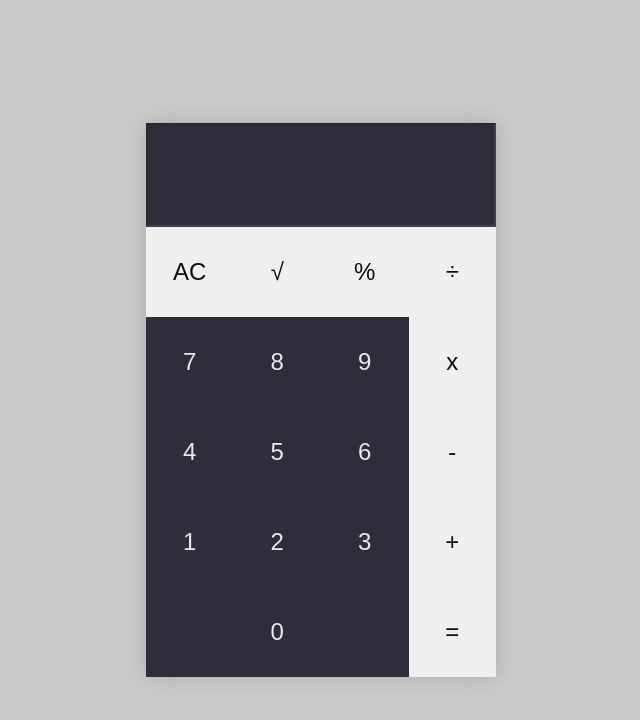
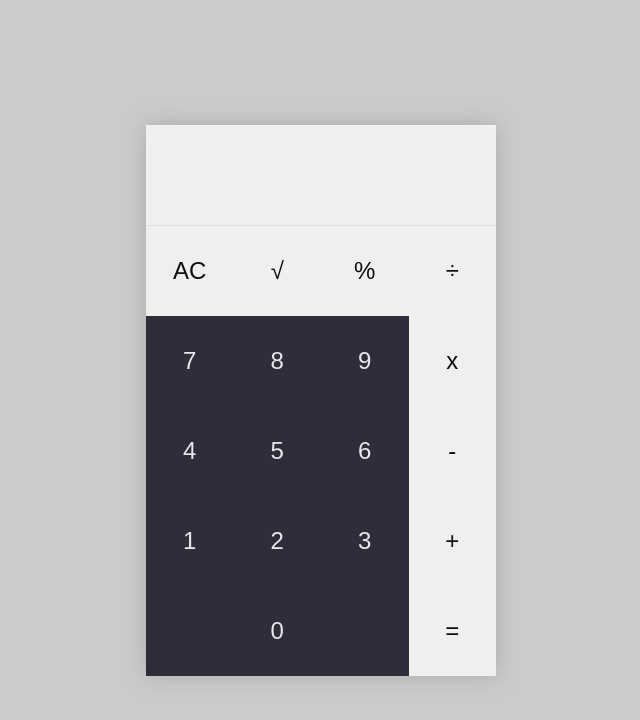
Before and after one commit to educrds/Calculator, a React (Create React App) app: page / in a window 1280 px wide. Shown: the top 720 px of the page, without its empty margins (319-959 px from the left). Built offline with nearby package versions, Linux system fonts and the light colour scheme.

Commit message:
correções de código

```diff
--- a/src/App.js
+++ b/src/App.js
@@ -25,10 +25,12 @@ const App = () => {
       setfirstNumber(String(currentNumber));
       setCurrentNumber("0");
       setOperation("+");
+      console.log(currentNumber);
     } else {
       const sum = Number(firstNumber) + Number(currentNumber);
       setCurrentNumber(String(sum));
       setOperation("");
+      console.log(currentNumber);
     }
   };
   const handleRemNumbers = () => {
@@ -40,6 +42,7 @@ const App = () => {
       const rem = Number(firstNumber) - Number(currentNumber);
       setCurrentNumber(String(rem));
       setOperation("");
+      setfirstNumber("0");
     }
   };
   const handleMulNumbers = () => {
@@ -51,6 +54,7 @@ const App = () => {
       const mul = Number(firstNumber) * Number(currentNumber);
       setCurrentNumber(String(mul));
       setOperation("");
+      setfirstNumber("0");
     }
   };
   const handleDivNumbers = () => {
@@ -62,17 +66,20 @@ const App = () => {
       const div = Number(firstNumber) / Number(currentNumber);
       setCurrentNumber(String(div));
       setOperation("");
+      setfirstNumber("0");
     }
   };
   const handlePercentage = () => {
     const per = String(currentNumber) / 100;
     setCurrentNumber(String(per));
     setOperation("");
+    setfirstNumber("0");
   };
   const handleSquare = () => {
     const sqr = String(Math.sqrt(currentNumber));
     setCurrentNumber(String(sqr));
     setOperation("");
+    setfirstNumber("0");
   };
   const handleEquals = () => {
     if (firstNumber !== "0" && operation !== "" && currentNumber !== "0") {
--- a/src/components/Input/styles.js
+++ b/src/components/Input/styles.js
@@ -12,13 +12,15 @@ const InputContainer = styled.div`
   input {
     padding: 10px 25px;
     line-height: 130px;
-    font-size: 3.5rem;
+    font-size: 4rem;
     text-align: end;
     font-family: "Roboto";
     width: 100%;
     height: 80px;
-    background-color: #2f2d39;
-    color: #fefefe;
+    background-color: #f0f0f0;
+    border: none;
+    border-bottom: 1px solid #dedede;
+    color: #0E0E10;
   }
 `;
 
```
